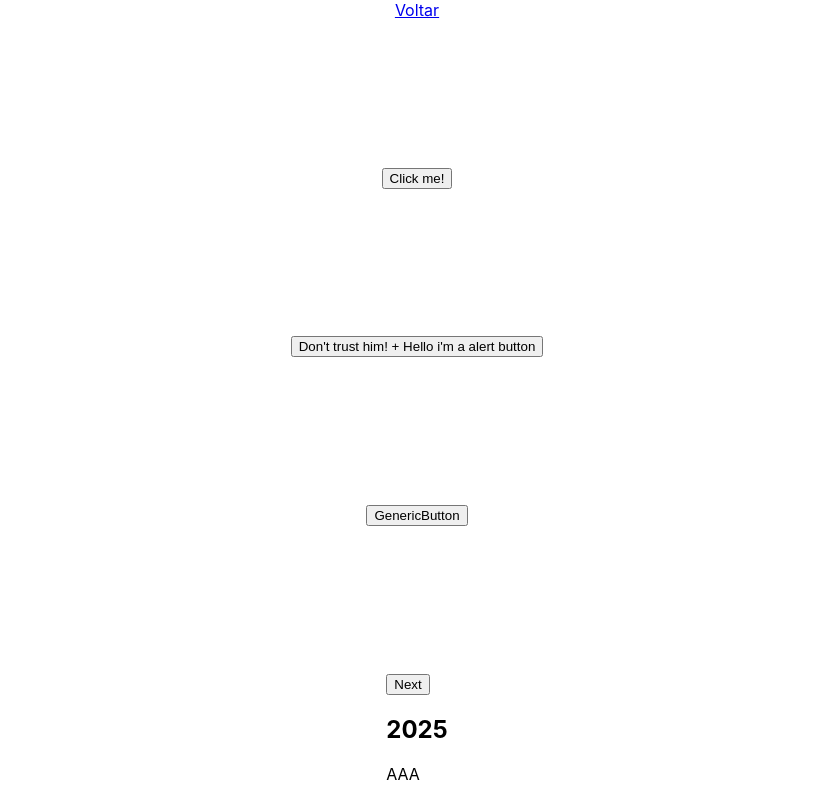
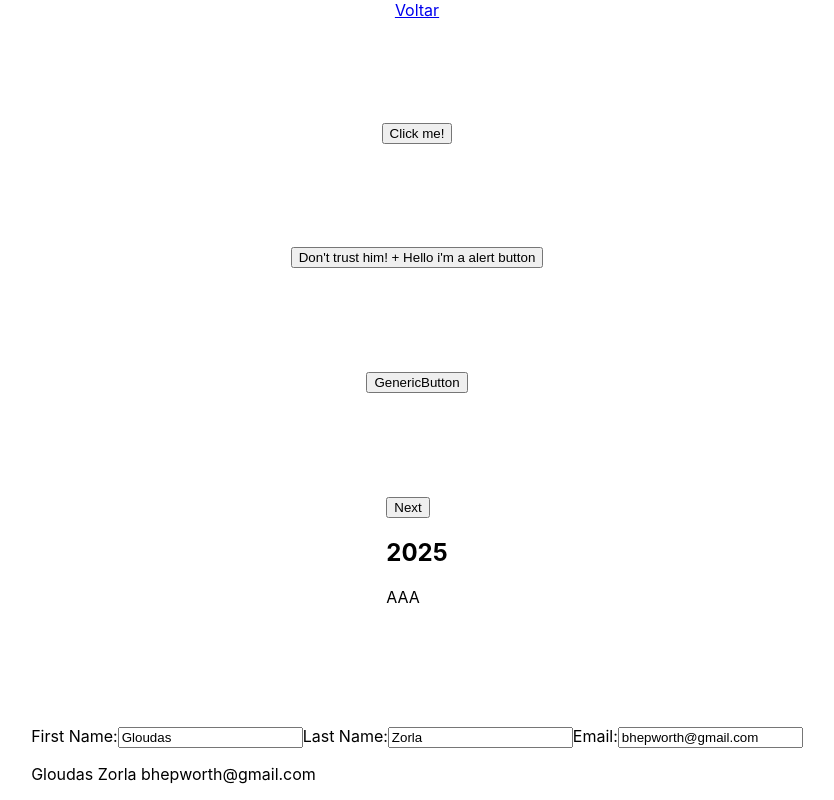
Before and after one commit to hnuke/reactLabSoftware, a React (Create React App) app: page /atv04 in a window 1280 px wide. Shown: the whole page, without its empty margins (223-1057 px from the left). Built offline with nearby package versions, Linux system fonts and the light colour scheme.

Commit message:
Atv04 43

```diff
--- a/package.json
+++ b/package.json
@@ -6,7 +6,7 @@
     "@testing-library/jest-dom": "^5.16.5",
     "@testing-library/react": "^13.4.0",
     "@testing-library/user-event": "^13.5.0",
-    "react": "^18.2.0",
+    "react": "^18.3.1",
     "react-dom": "^18.2.0",
     "react-router-dom": "^7.5.1",
     "react-scripts": "^5.0.1",
--- a/src/Atv04.js
+++ b/src/Atv04.js
@@ -3,6 +3,7 @@ import ButtonEvent, { GenericButton } from "./Atv04/ButtonEvent.js" ;
 import {AlertButton} from './Atv04/ButtonEvent.js';
 import List from "./Atv04/List.js";
 import "./Atv04/atv04.css";
+import Form from "./Atv04/Form.js"
 export default function Atv04(){
     function SaySomething(Something){
         alert(Something);
@@ -17,6 +18,7 @@ export default function Atv04(){
             </AlertButton>
             <GenericButton handleClick={SaySomething} alertMessage={"Hellluu"}/>
             <List/>
+            <Form/>
         </div>
     );
 }
--- /dev/null
+++ b/src/Atv04/Form.js
@@ -0,0 +1,53 @@
+import { useState } from 'react';
+
+
+export default function Form(){
+    const [person, setPerson] = useState(
+        {
+            firstName: 'Gloudas',
+            lastName: "Zorla",
+            email: "bhepworth@gmail.com"
+        }
+    );
+
+    function handleFirstNameChange(e) {
+        setPerson({
+            ...person,
+            firstName: e.target.value
+        });
+    }
+
+    function handleLastNameChange(e) {
+        setPerson({
+            ...person,
+            lastName: e.target.value
+        });
+    }
+
+    function handleEmailChange(e) {
+        setPerson({
+            ...person,
+            email: e.target.value
+        });
+    }
+
+    return (<section>
+        <label>
+            First Name:
+            <input value={person.firstName} onChange={handleFirstNameChange}/>
+        </label>
+        <label>
+            Last Name:
+            <input value={person.lastName} onChange={handleLastNameChange}/>
+        </label>
+        <label>
+            Email:
+            <input value={person.email} onChange={handleEmailChange}/>
+        </label>
+        <p>
+            {person.firstName + " "}
+            {person.lastName + " "}
+            {person.email}
+        </p>
+    </section>);
+}
```
Also changed, not shown: 1 other file (tests, documents, lock files or other folders).
